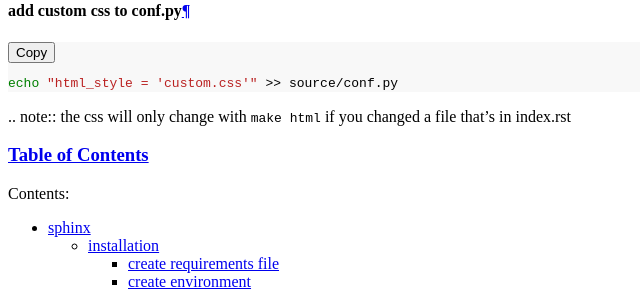
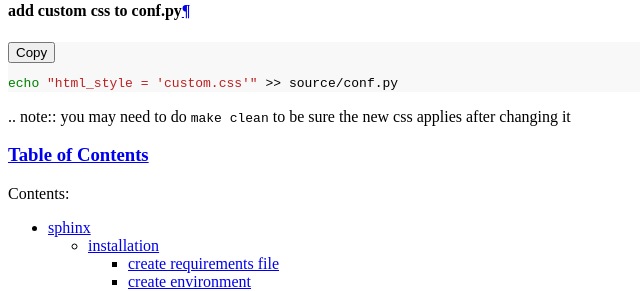
Before and after one commit to powrusr/dox, a Sphinx documentation site: the page built from source/sphinx.md, in a window 1280 px wide and 900 px high, scrolled down 3768 px. Shown: the part 152-443 px from the top of the window, without its empty margins (0-640 px from the left). Built offline with Sphinx 7.4.7, drawn with Linux system fonts in a browser that asks for light colours.

Commit message:
added to doc the make clean option

````diff
--- a/source/sphinx.md
+++ b/source/sphinx.md
@@ -181,4 +181,4 @@ EOF
 echo "html_style = 'custom.css'" >> source/conf.py
 ```
 
-.. note:: the css will only change with `make html` if you changed a file that's in index.rst
+.. note:: you may need to do `make clean` to be sure the new css applies after changing it
````
